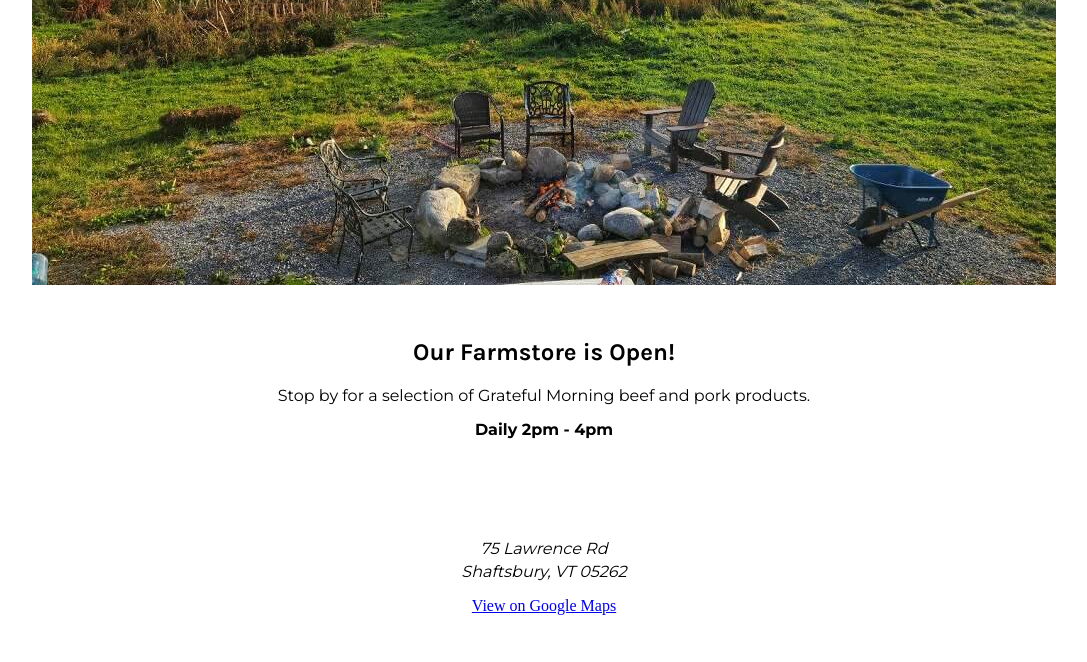
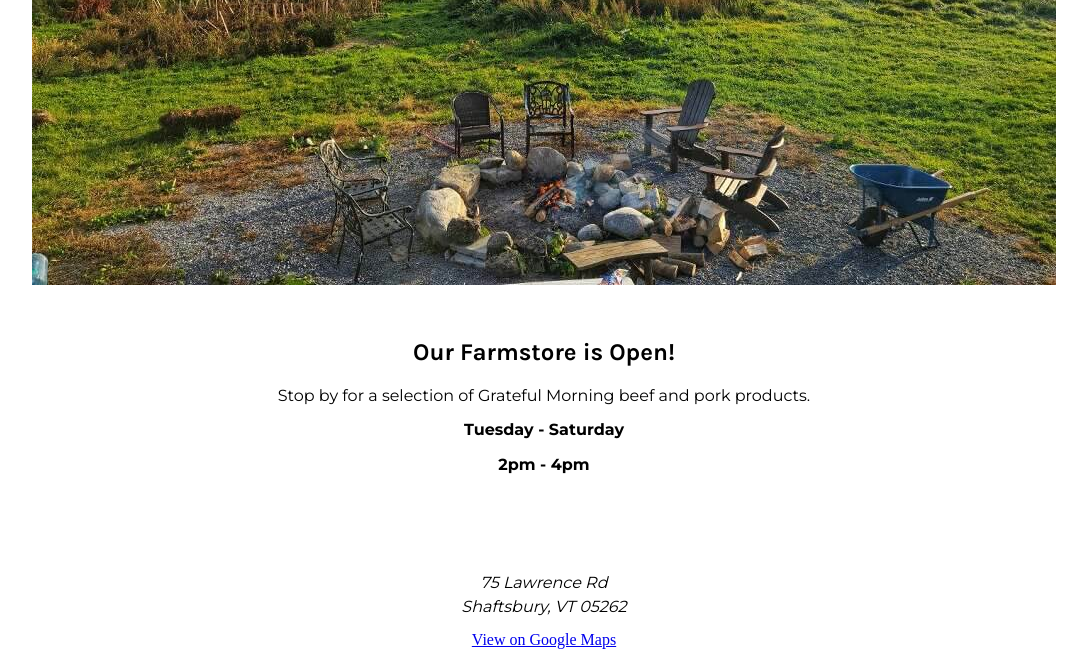
Before and after one commit to Kriordan/grateful-morning-farm, a plain HTML site: page index.html in a window 1280 px wide. Shown: the part 593-1255 px from the top of the page, without its empty margins (96-1183 px from the left). Drawn offline with Linux system fonts and the light colour scheme.

Commit message:
Update farmstore hours copy

```diff
--- a/index.html
+++ b/index.html
@@ -34,7 +34,8 @@
         <p class="Main-description">
           Stop by for a selection of Grateful Morning beef and pork products.
         </p>
-        <p class="Main-hours">Daily 2pm - 4pm</p>
+        <p class="Main-hours">Tuesday - Saturday</p>
+        <p class="Main-hours">2pm - 4pm</p>
         <address class="Main-address">
           <p>75 Lawrence Rd</p>
           <p>Shaftsbury, VT 05262</p>
--- a/style.css
+++ b/style.css
@@ -60,10 +60,10 @@ p {
 }
 .Main-hours {
   font-weight: 700;
-  margin-bottom: 100px;
   text-align: center;
 }
 .Main-address {
+  margin-top: 100px;
   margin-bottom: 15px;
   text-align: center;
 }
```
